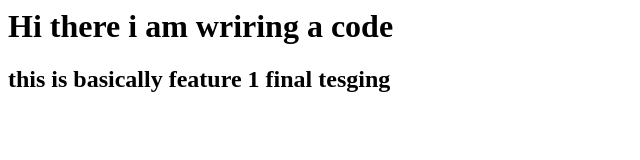
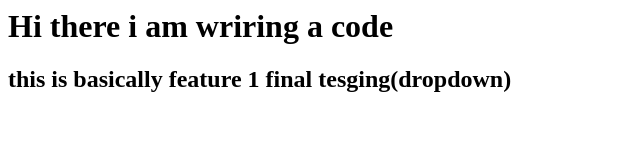
Before and after one commit to AHSAN123-Lhr/localrepo, a plain HTML site: page index.html in a window 1280 px wide. Shown: the whole page, without its empty margins (0-640 px from the left). Drawn offline with Linux system fonts and the light colour scheme.

```diff
--- a/index.html
+++ b/index.html
@@ -1,2 +1,2 @@
 <h1>Hi there i am wriring a code</h1>
-<h2>this is  basically feature 1 final tesging </h
+<h2>this is  basically feature 1 final tesging(dropdown) </h
```
